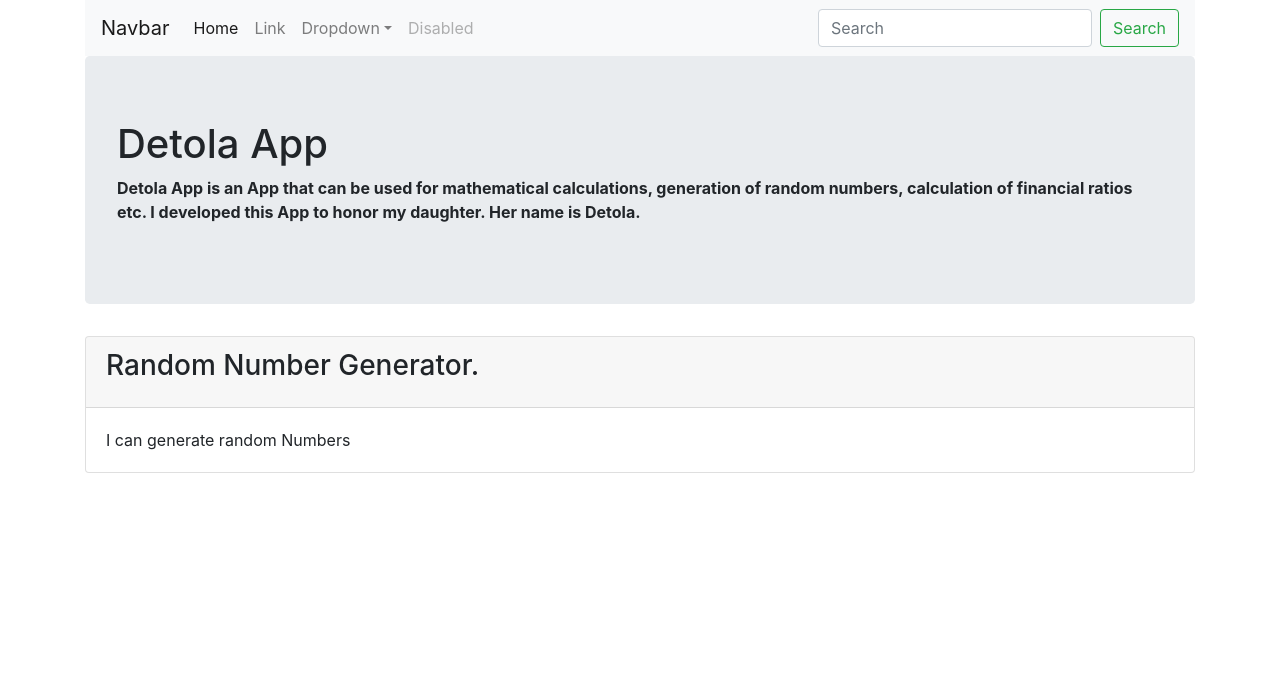
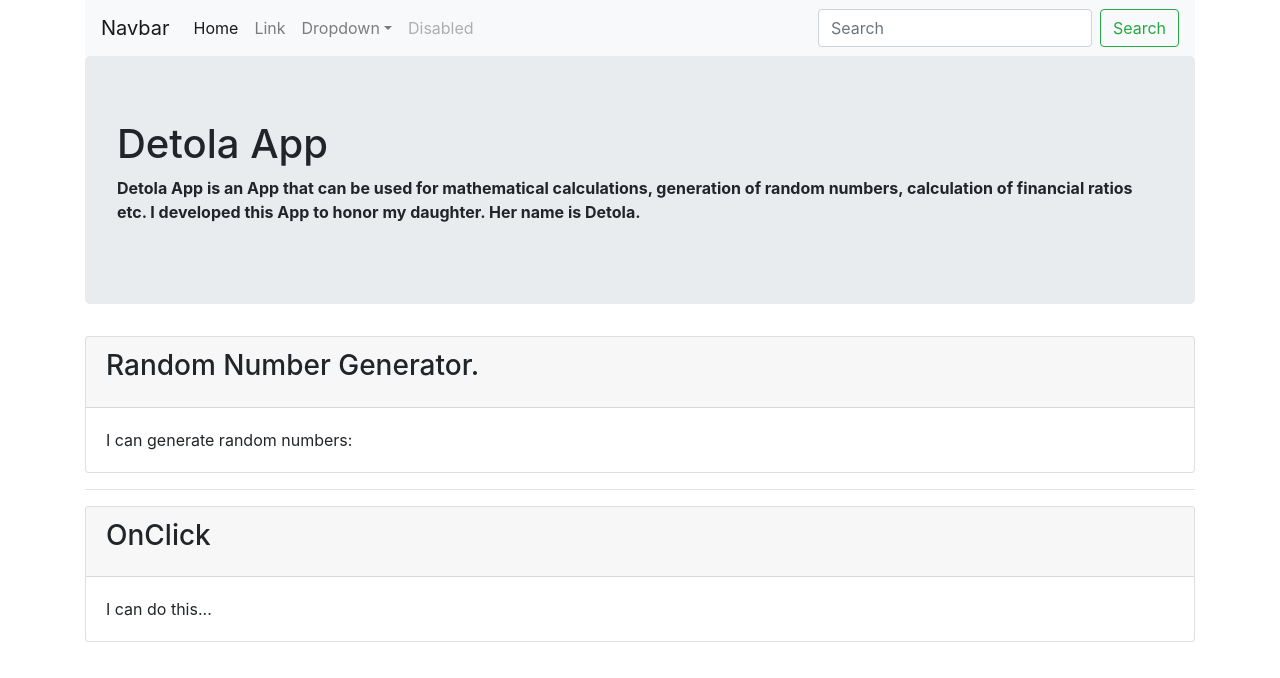
Before and after one commit to adeadu555/DetolaApp, a React (Create React App) app in the folder detolaapp/: page / in a window 1280 px wide. Shown: the top 678 px of the page. Built offline with nearby package versions, Linux system fonts and the light colour scheme.

Commit message:
updated component

```diff
--- a/detolaapp/src/components/HelloBootstrap.js
+++ b/detolaapp/src/components/HelloBootstrap.js
@@ -87,12 +87,28 @@ function HelloBootstrap() {
         </div>
         <div className="card-body">
           <p className="card-text">
-            I can generate random Numbers
+            I can generate random numbers:
           </p>
         </div>
       </div>
-    </div>
+      <hr />
+      <div className="card">
+      <div className="card-header">
+          <h3 className="card-title">OnClick</h3>
+      </div>
+      <div className="card-body">
+          <p className="card-text">
+              I can do this...
+          </p>
+      </div>
+  </div>
+</div>
+
+
   );
+
 }
 
+
+
 export default HelloBootstrap;
```
